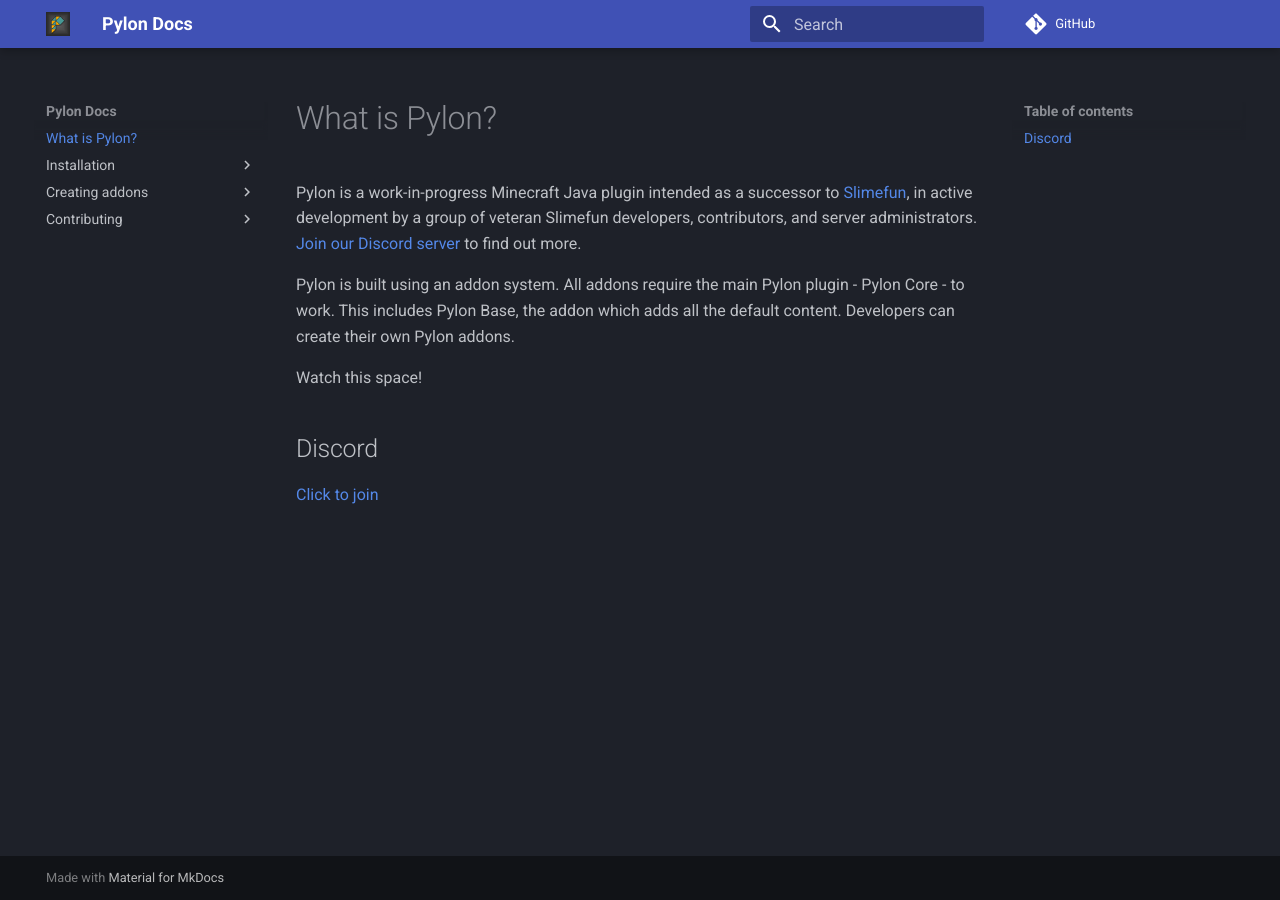
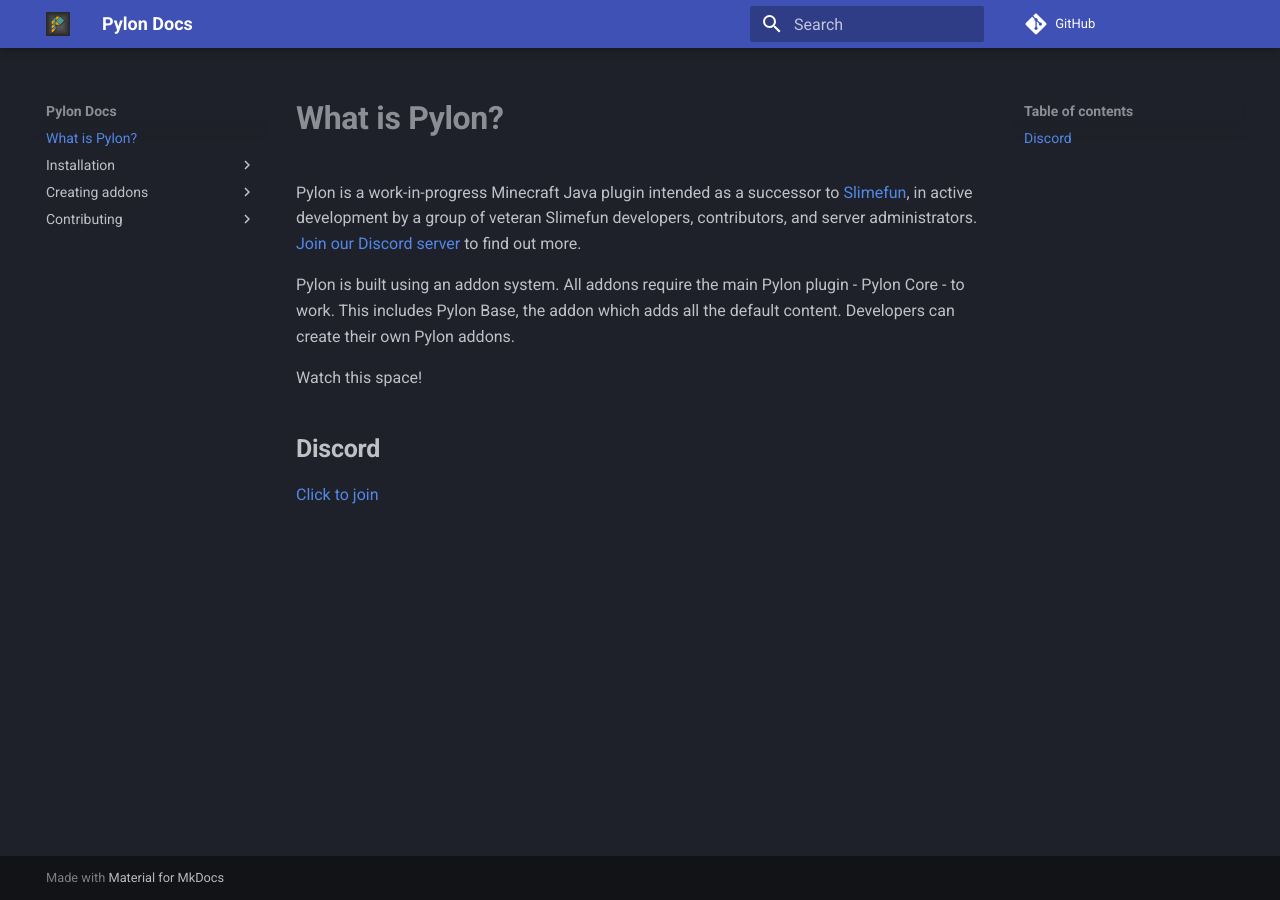
Before and after one commit to pylonmc/pylon-docs, an MkDocs documentation site: the page built from docs/index.md, in a window 1280 px wide. Built offline with MkDocs 1.6.1 and Material for MkDocs 9.7.7, drawn with Linux system fonts in a browser that asks for light colours; comment, search, counter and statistics services are not loaded.

Commit message:
fix questionable style choices by material ui devs

```diff
--- /dev/null
+++ b/docs/style.css
@@ -0,0 +1,23 @@
+h1 {
+    font-weight: bold !important;
+}
+
+h2 {
+    font-weight: bold !important;
+}
+
+h3 {
+    font-weight: bold !important;
+}
+
+h4 {
+    font-weight: bold !important;
+}
+
+h5 {
+    font-weight: bold !important;
+}
+
+h6 {
+    font-weight: bold !important;
+}
--- a/mkdocs.yml
+++ b/mkdocs.yml
@@ -10,6 +10,9 @@ theme:
   palette:
     scheme: slate
 
+extra_css:
+  - style.css
+
 nav:
   - What is Pylon?: index.md
   - Installation:
```
